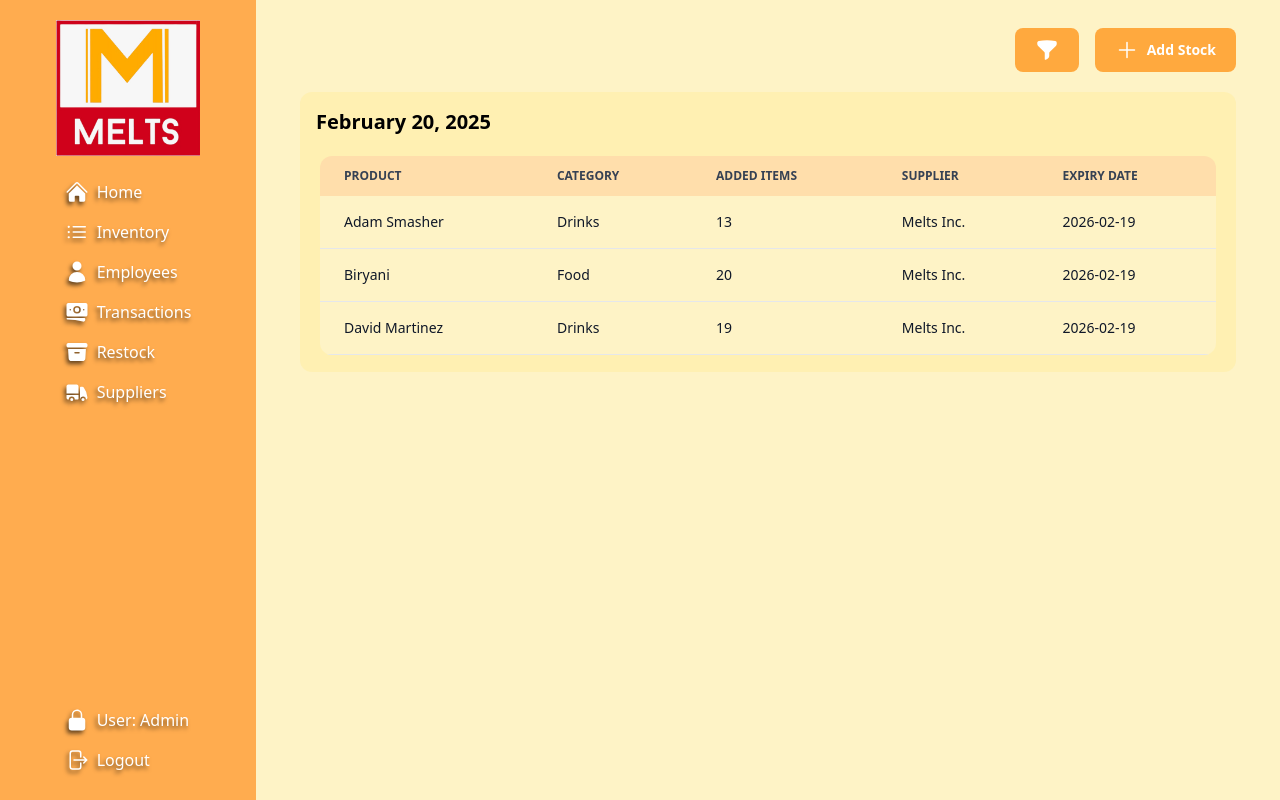
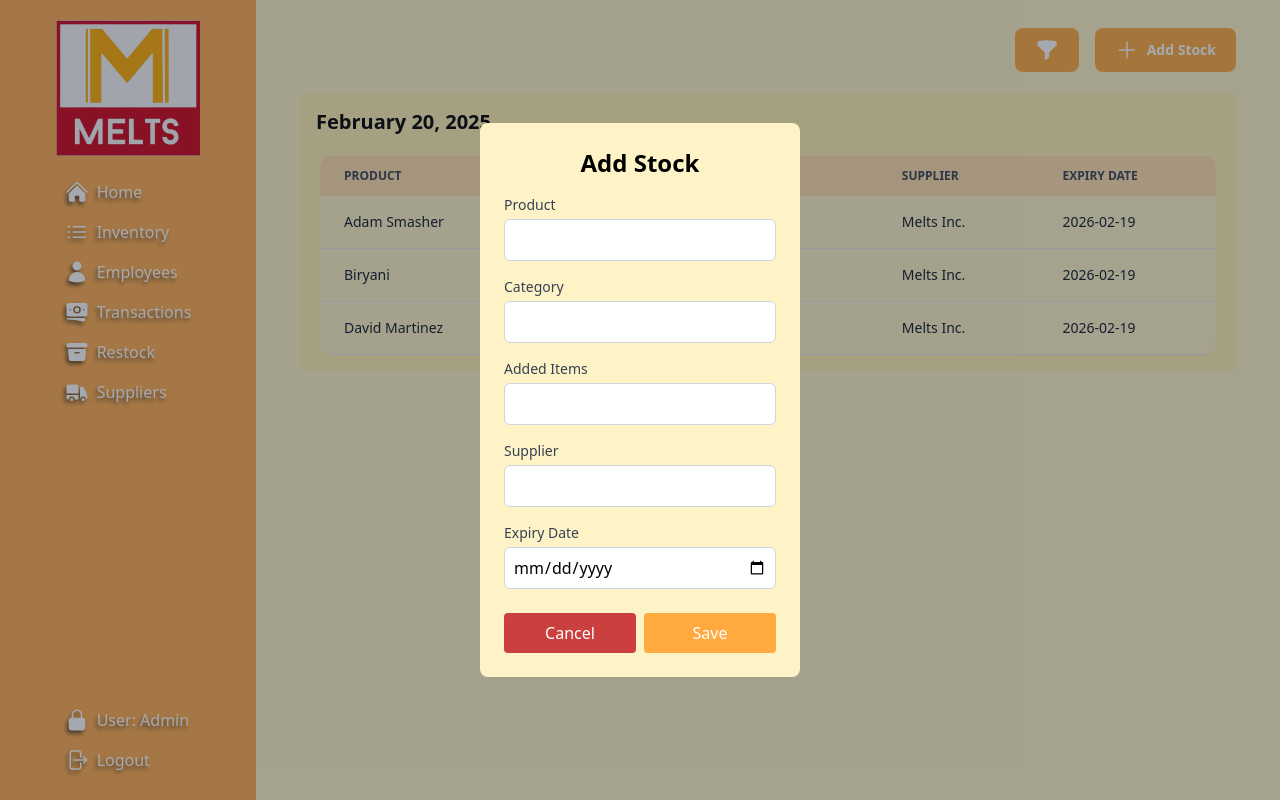
Before and after one commit to rcSabucido/melts-inventory, a React (Vite) app: page /restock in a window 1280 px wide. Both pictures are taken after a click on the button "Add Stock". Built offline with nearby package versions, Linux system fonts and the light colour scheme.

Commit message:
Add modal view to add stock button in Restock.jsx

```diff
--- a/src/components/AddStockModal.jsx
+++ b/src/components/AddStockModal.jsx
@@ -0,0 +1,98 @@
+import { useState } from "react";
+import { createPortal } from "react-dom";
+
+const AddStockModal = ({ onClose }) => {
+    const [formData, setFormData] = useState({
+        product: '',
+        category: '',
+        addedItems: '',
+        supplier: '',
+        expiryDate: ''
+    });
+
+    const handleChange = (e) => {
+        const { name, value } = e.target;
+        setFormData({
+            ...formData,
+            [name]: value
+        });
+    };
+
+    const handleSubmit = (e) => {
+        e.preventDefault();
+        console.log(formData);
+        onClose();
+    };
+
+    return createPortal(
+        <div className="fixed inset-0 flex justify-center items-center bg-gray-800/40">
+            <div className="bg-amber-100 p-6 rounded-lg w-1/4">
+                <h2 className="text-2xl font-bold mb-4 text-center">Add Stock</h2>
+                <form onSubmit={handleSubmit}>
+                    <div className="mb-4">
+                        <label className="block text-sm font-medium text-gray-700">Product</label>
+                        <input
+                            type="text"
+                            name="product"
+                            value={formData.product}
+                            onChange={handleChange}
+                            className="mt-1 block w-full p-2 border border-gray-300 bg-white rounded-md"
+                            required
+                        />
+                    </div>
+                    <div className="mb-4">
+                        <label className="block text-sm font-medium text-gray-700">Category</label>
+                        <input
+                            type="text"
+                            name="category"
+                            value={formData.category}
+                            onChange={handleChange}
+                            className="mt-1 block w-full p-2 border border-gray-300 bg-white rounded-md"
+                            required
+                        />
+                    </div>
+                    <div className="mb-4">
+                        <label className="block text-sm font-medium text-gray-700">Added Items</label>
+                        <input
+                            type="number"
+                            name="addedItems"
+                            value={formData.addedItems}
+                            onChange={handleChange}
+                            className="mt-1 block w-full p-2 border border-gray-300 bg-white rounded-md"
+                            required
+                        />
+                    </div>
+                    <div className="mb-4">
+                        <label className="block text-sm font-medium text-gray-700">Supplier</label>
+                        <input
+                            type="text"
+                            name="supplier"
+                            value={formData.supplier}
+                            onChange={handleChange}
+                            className="mt-1 block w-full p-2 border border-gray-300 bg-white rounded-md"
+                            required
+                        />
+                    </div>
+                    <div className="mb-4">
+                        <label className="block text-sm font-medium text-gray-700">Expiry Date</label>
+                        <input
+                            type="date"
+                            name="expiryDate"
+                            value={formData.expiryDate}
+                            onChange={handleChange}
+                            className="mt-1 block w-full p-2 border border-gray-300 bg-white rounded-md"
+                            required
+                        />
+                    </div>
+                    <div className="flex justify-center mt-6 gap-2 w-full">
+                        <button type="button" onClick={onClose} className="bg-[#CB3F3F] text-white p-2 w-full rounded">Cancel</button>
+                        <button type="submit" className="bg-orange-400/70 text-white p-2 w-full rounded">Save</button>
+                    </div>
+                </form>
+            </div>
+        </div>,
+        document.body
+    );
+}
+
+export default AddStockModal;
--- a/src/components/Button.jsx
+++ b/src/components/Button.jsx
@@ -1,6 +1,6 @@
-const Button = ({ children }) => {
+const Button = ({ children, onClick }) => {
     return (
-        <button type='button' className="flex justify-center items-center gap-2 text-white bg-orange-400/70 hover:bg-orange-400/90 font-bold rounded-lg text-sm px-5 py-2.5 me-2 mb-2">
+        <button type='button' className="flex justify-center items-center gap-2 text-white bg-orange-400/70 hover:bg-orange-400/90 font-bold rounded-lg text-sm px-5 py-2.5 me-2 mb-2" onClick={onClick}>
             {children}
         </button>
     );
--- a/src/pages/Restock.jsx
+++ b/src/pages/Restock.jsx
@@ -1,10 +1,13 @@
+import { useState } from 'react';
 import Button from '../components/Button.jsx';
 import Sidebar from '../components/Sidebar.jsx';
 import RestockTable from '../components/RestockTable.jsx';
+import AddStockModal from '../components/AddStockModal.jsx';
 import { FunnelIcon, PlusIcon } from '@heroicons/react/24/solid';
 
 
 const RestockPage = () => {
+    const [showModal, setShowModal] = useState(false);
     const columns = ['Product', 'Category', 'Added Items', 'Supplier', 'Expiry Date'];
     const tableData = [
         {
@@ -38,7 +41,7 @@ const RestockPage = () => {
             <Button>
               <FunnelIcon className='h-6 w-6' />
               </Button>
-            <Button>
+            <Button onClick={() => setShowModal(true)}>
               <PlusIcon className='h-6 w-6'/>
               Add Stock
               </Button>
@@ -49,6 +52,7 @@ const RestockPage = () => {
           </div>
         </main>
       </div>
+      {showModal && <AddStockModal onClose={() => setShowModal(false)} />}
     </>
   );
 }
```
